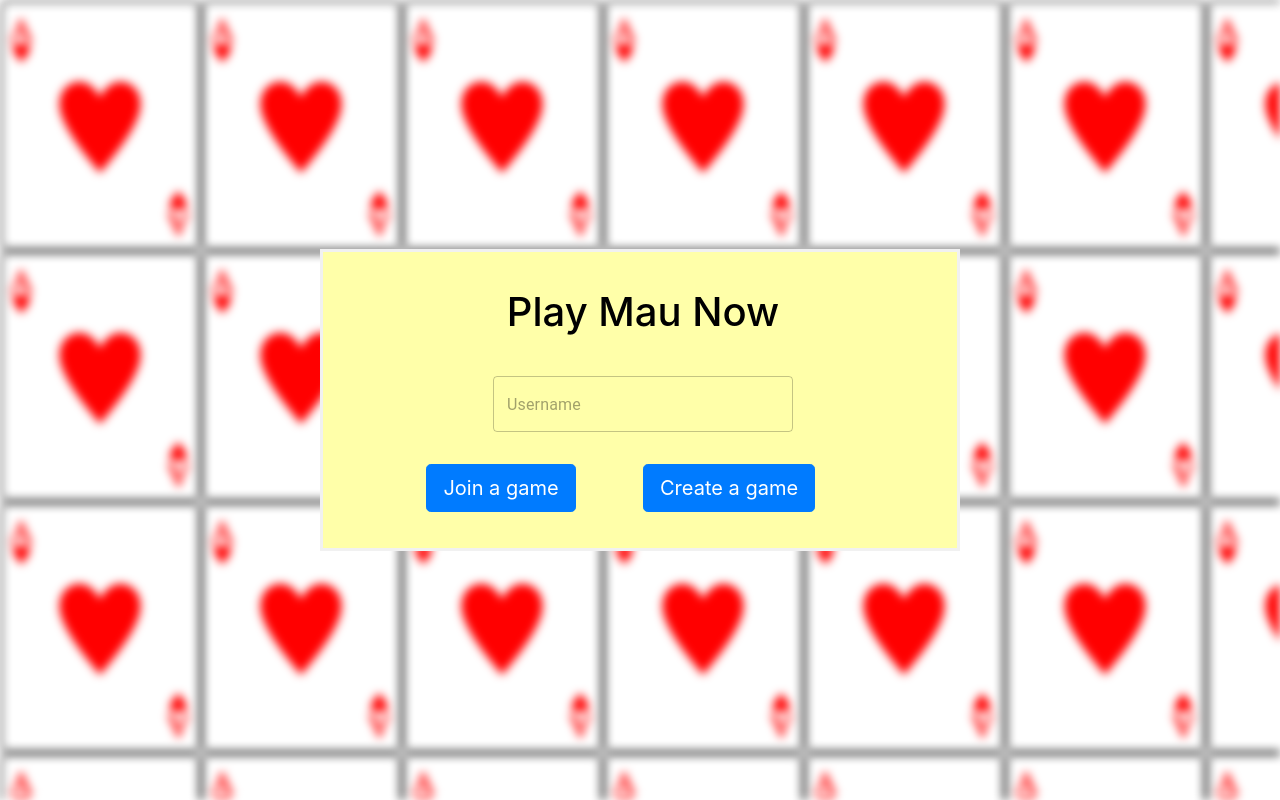
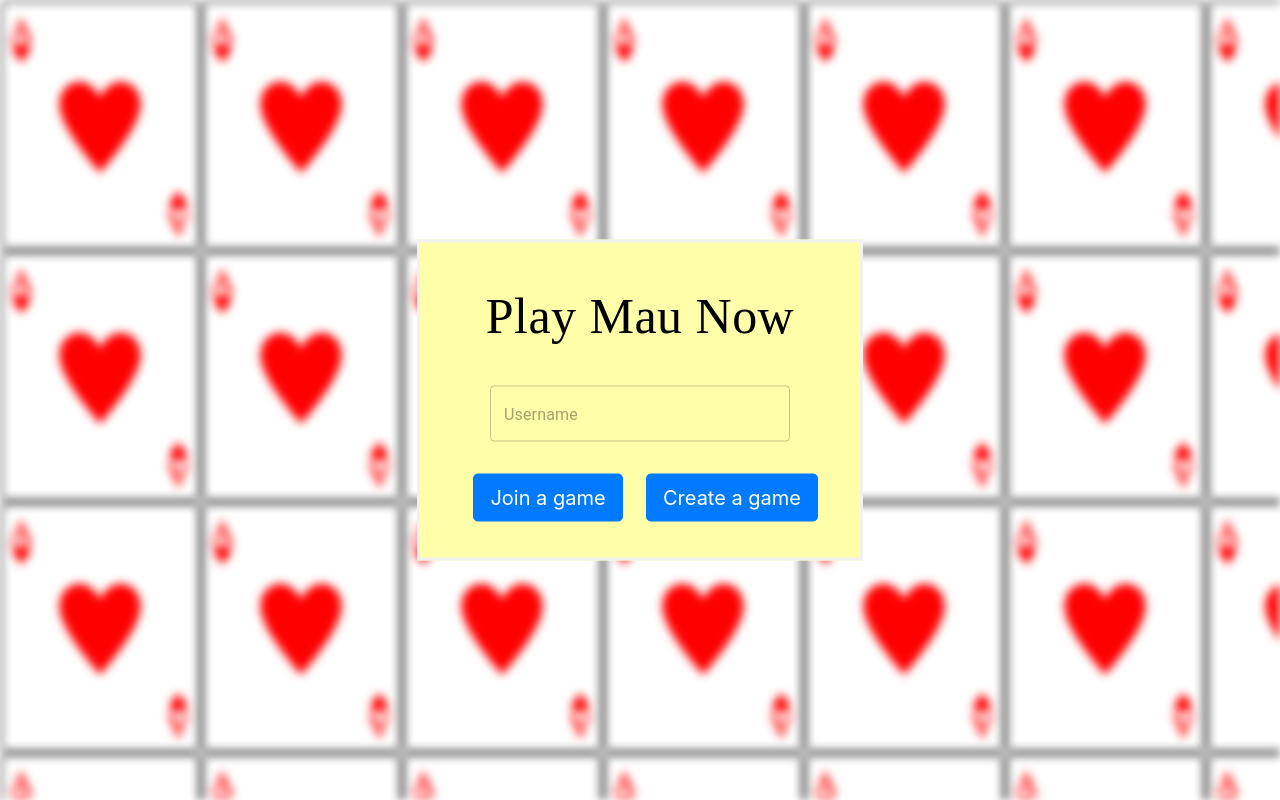
Before and after one commit to ofirbarak/OracleHackaton, a React (Create React App) app in the folder client/: page / in a window 1280 px wide. Built offline with nearby package versions, Linux system fonts and the light colour scheme; no server answers.

Commit message:
fix styles

```diff
--- a/client/src/HomePage.js
+++ b/client/src/HomePage.js
@@ -4,12 +4,13 @@ import PropTypes from 'prop-types';
 import { withStyles } from '@material-ui/styles';
 import Grid from '@material-ui/core/Grid';
 import TextField from '@material-ui/core/TextField';
+import { Typography } from '@material-ui/core';
 
 
 const styles = theme => ({
     root: {
         flexGrow: 1,
-        maxWidth: 600,
+        maxWidth: 400,
         margin: '0 auto',
         textAlign: 'center',
     },
@@ -21,7 +22,9 @@ const styles = theme => ({
         margin: '0 auto',
     },
     headline: {
-        color: 'black'
+        color: 'black',
+        fontSize: 50,
+        fontFamily: '"Comic Sans"'
     },
 });
 
@@ -40,7 +43,7 @@ class HomePage extends React.Component {
     render() {
         const { classes } = this.props;
         return (
-            <div>
+            <div className={classes.root}>
                 <Grid
                     container
                     spacing={4}
@@ -49,7 +52,7 @@ class HomePage extends React.Component {
                     className={classes.root}>
 
                     <Grid item>
-                        <h1 className={classes.headline}>Play Mau Now</h1>
+                        <Typography className={classes.headline}>Play Mau Now</Typography>
                     </Grid>
                     <Grid item xs={12}>
                         <TextField
@@ -62,7 +65,7 @@ class HomePage extends React.Component {
                         <Grid item xs={6}>
                             <Button size="lg" onClick={()=>this.props.pickRoom()}>Join a game</Button>
                         </Grid>
-                        <Grid item xs={6} container alignItems="center">
+                        <Grid item xs={6}>
                             <Button size="lg" onClick={()=>this.props.createRoom()}>Create a game</Button>
                         </Grid>
                     </Grid>
--- a/client/src/PickRoom.js
+++ b/client/src/PickRoom.js
@@ -40,7 +40,7 @@ class PickRoom extends React.Component {
                 <ButtonBase
                     onClick={() => this.sendSelectedRoom(room.name)}
                 >
-                <Card className={classes.card}>
+                <Card>
                     <CardContent>
                         <Typography gutterBottom variant="h5" component="h2">
                             {room.name}
@@ -60,7 +60,7 @@ class PickRoom extends React.Component {
         return (
             <Grid
                 container
-                spacing={4}
+                spacing={2}
                 alignItems="center"
                 justify="center"
                 className={classes.root}>
--- a/client/src/WatingRoom.js
+++ b/client/src/WatingRoom.js
@@ -37,7 +37,7 @@ class WatingRoom extends React.Component {
     renderUser(user) {
         const { classes } = this.props;
         return (
-            <Avatar className={classes.avatar}>user</Avatar>
+            <Avatar className={classes.avatar}>{user}</Avatar>
         );
     }
 
```
